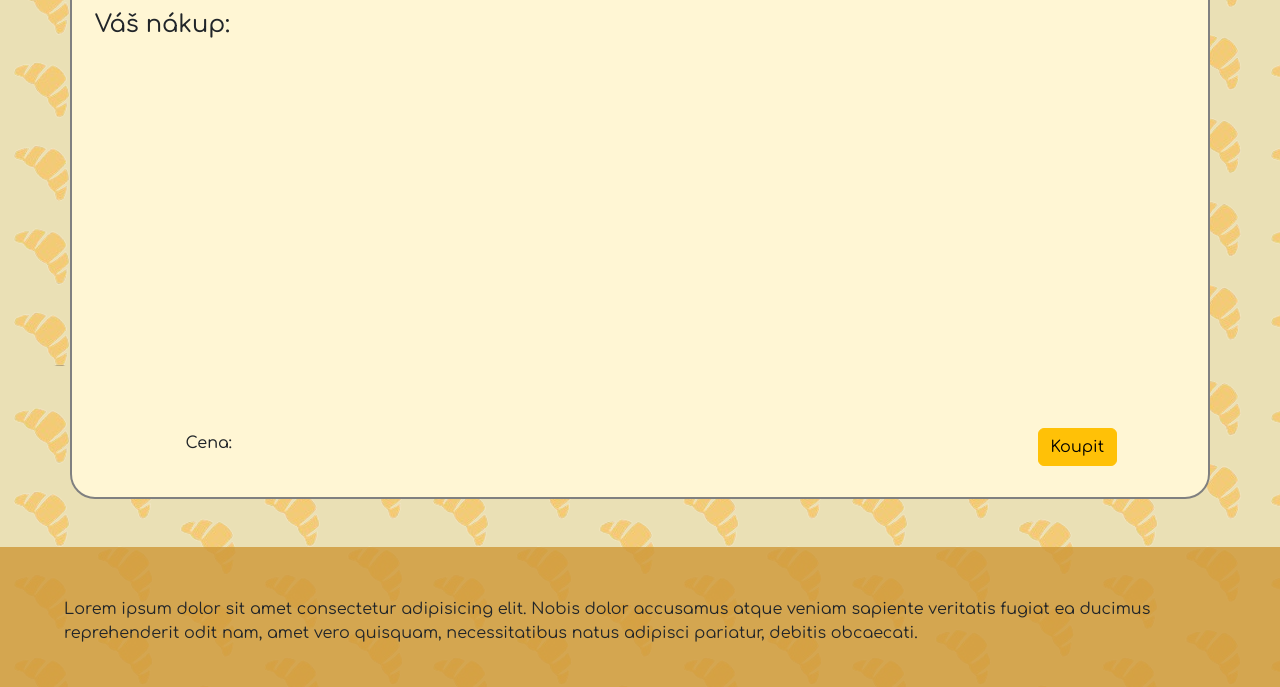
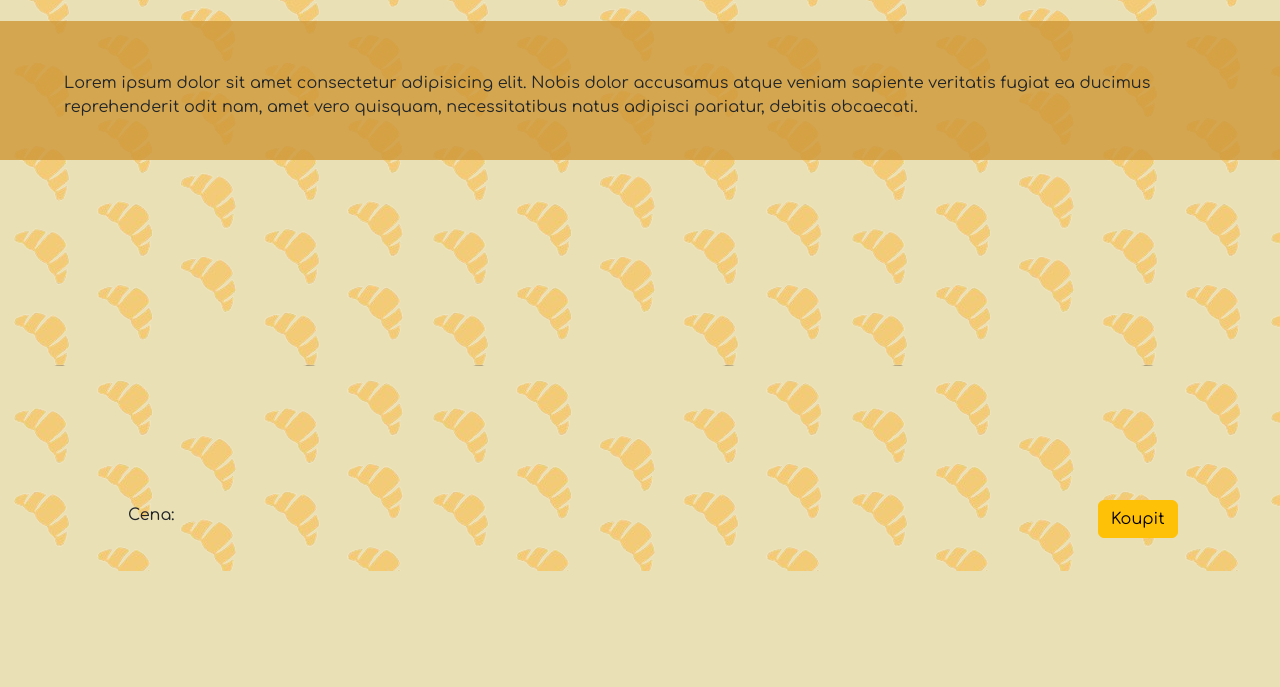
Before and after one commit to gyarab/2024_wt_sa_klouda, a plain HTML site: page static_web/kosik.html in a window 1280 px wide. Shown: the part 229-916 px from the top of the page. After the commit the page ends 800 px from the top, so only its background shows below. Drawn offline with nearby package versions, Linux system fonts and the light colour scheme.

Commit message:
Update style.css

```diff
--- a/static_web/style.css
+++ b/static_web/style.css
@@ -55,7 +55,7 @@ h3{
     width: 18%;
     transition: box-shadow 0.3s ease;
 }
-.col-sm-3 img{
+.card-img-top{
     display: block;
     margin: auto;
     height: 150px;
@@ -64,14 +64,14 @@ h3{
     font-family: "Comfortaa", sans-serif;
     text-align: center;
 }
-.card-text{
+.card-body{
     font-family: "Comfortaa", sans-serif;
     color: #111111;
     font-size: 90%;
     font-weight: 500;
     text-align: justify;
 }
-.col-sm-3 {
+.card {
     margin-top: 50px;
     background-color: #fff6d4;
     position: relative;
@@ -84,20 +84,11 @@ h3{
     width: 22%;
     transition: box-shadow 0.3s ease;
 }
-.col-sm-12 {
-    margin-top: 50px;
-    background-color: #fff6d4;
-    position: relative;
-    display: table;
-    border: 2px solid;
-    border-radius: 25px;
-    border-color: grey;
-    padding:2%;
-    padding-bottom: 60px;
-    transition: box-shadow 0.3s ease;
-    height: 600px;
+.card-img-top{
+    padding: 5%;
+    height: 250px;
 }
-.col-sm-3:hover {
+.card:hover {
     box-shadow: 0px 5px 10px rgba(0, 0, 0, 0.5);
     transform: translateY(-3px);
 }
```
